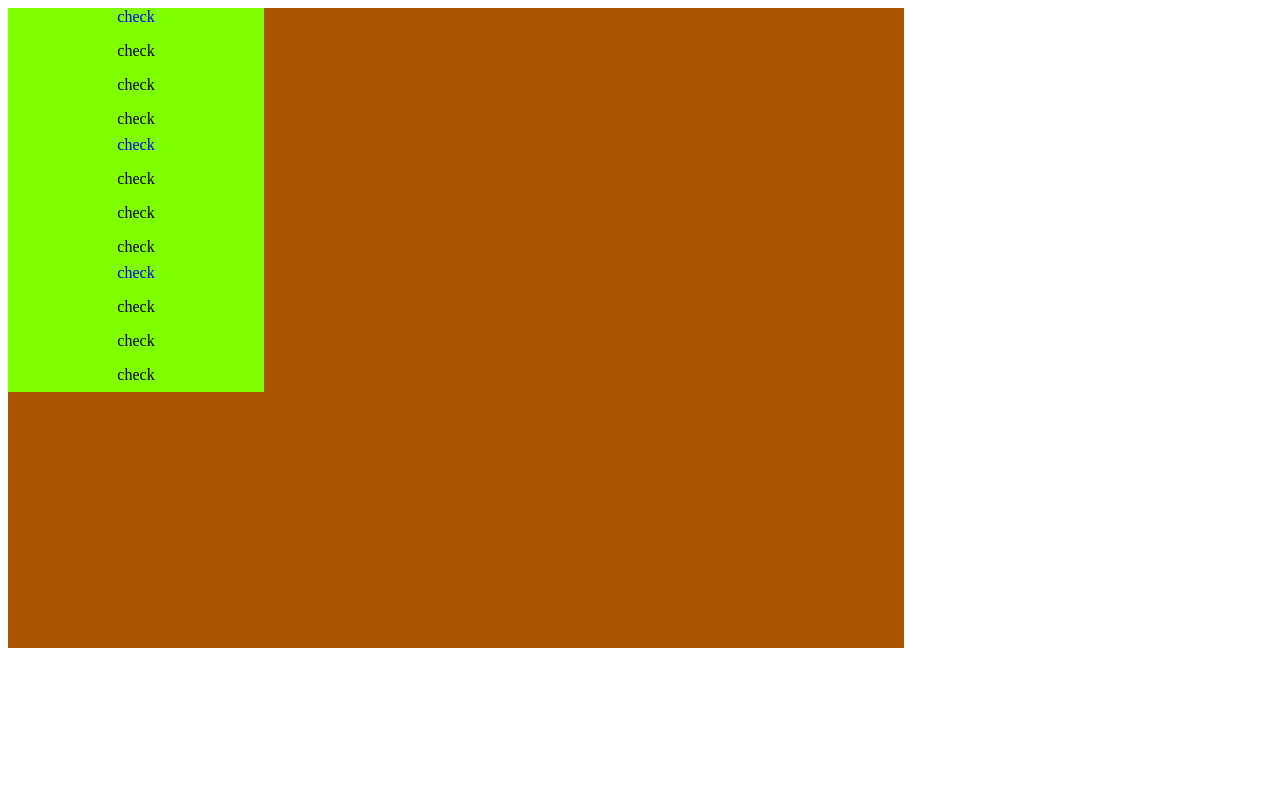
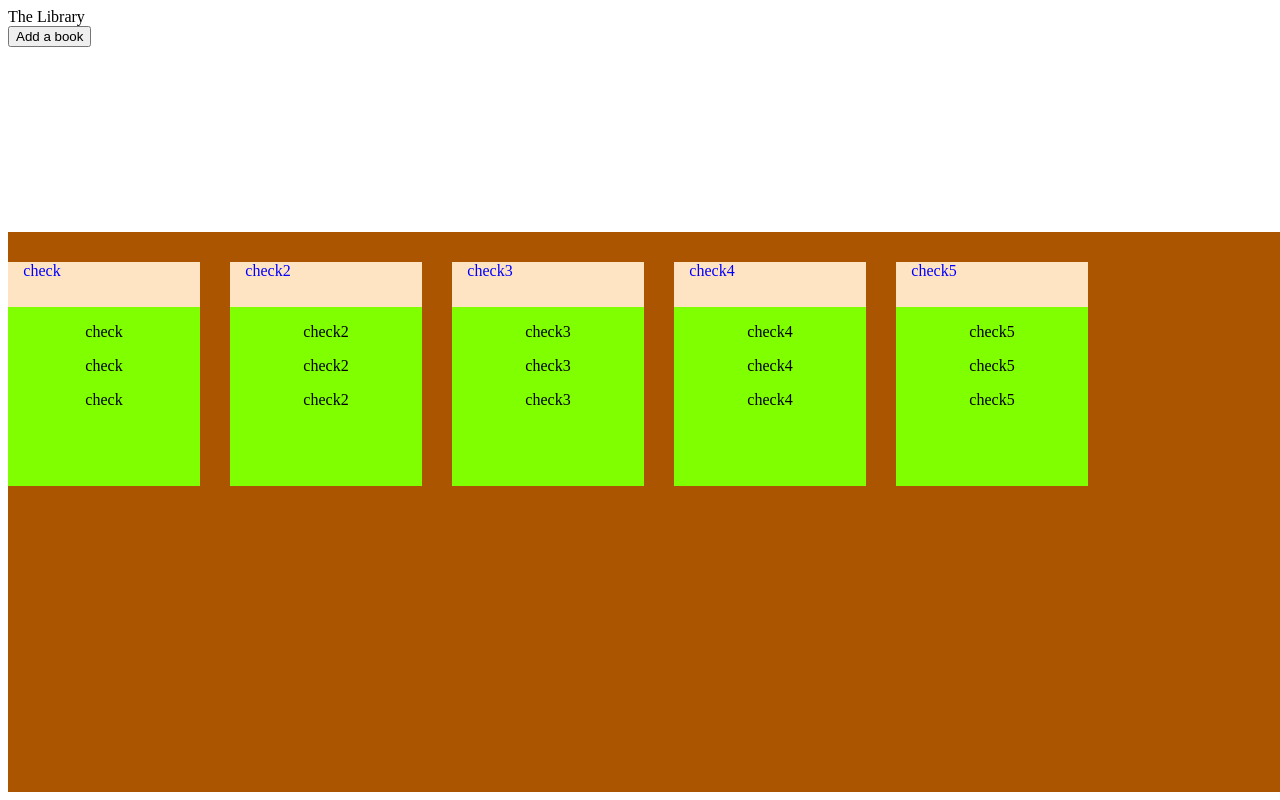
Before and after one commit to BIGVl/Library-Exercise, a plain HTML site: page index.html in a window 1280 px wide. Drawn offline with Linux system fonts and the light colour scheme.

Commit message:
Solved an issue where there were duplicates of books displayed, work on progress

```diff
--- a/index.html
+++ b/index.html
@@ -9,6 +9,10 @@
     <title>Document</title>
 </head>
 <body>
+    <header>
+        <div class="library">The Library</div>
+        <button class="addBook">Add a book</button>
+    </header>
    <div class="books"></div>
 </body>
 </html>
--- a/script.js
+++ b/script.js
@@ -1,5 +1,6 @@
 //Creating important variables and setting the DOM
 const books = document.querySelector('.books');
+const btnAdd = document.querySelector('.addBook');
 
 
 let myLibrary = [];
@@ -14,6 +15,7 @@ function Book (title, author, pages, read) {
     this.pages = pages;
     this.read = read;
 
+
 };
 
 //Adding the book to the library each time the user inputs a new one
@@ -21,33 +23,40 @@ function addBookToLibrary (title, author, pages, read) {
 
     const newBook = new Book(title, author, pages, read);
      myLibrary.push(newBook);
+     displayBooks();
 
-     displayBooks();
 
 };
 
 //Displays the library and gets updated each time the user adds a new one
 function displayBooks () {
 
-    myLibrary.forEach(book=>{
+let theBook
+
+
+    myLibrary.forEach(newBook=>{
+
+        if(theBook!=undefined) books.removeChild(theBook);
+
        theBook = document.createElement('div');
        let newTitle = document.createElement('div');
        let newAuthor = document.createElement('div');
        let newPages = document.createElement('div');
        let newRead = document.createElement('div');
 
+
        theBook.classList.add('theBook');
        newTitle.classList.add('theTitle');
-       newAuthor.classList.add('newAuthor');
-       newPages.classList.add('newPages');
-       newRead.classList.add('newRead');
+       newAuthor.classList.add('theAuthor');
+       newPages.classList.add('thePages');
+       newRead.classList.add('theRead');
 
 
 
-        newTitle.textContent = book.title;
-        newAuthor.textContent = book.author;
-        newPages.textContent = book.pages;
-        newRead.textContent = book.read;
+       newTitle.textContent = newBook.title;
+       newAuthor.textContent = newBook.author;
+       newPages.textContent = newBook.pages;
+       newRead.textContent = newBook.read;
 
         books.appendChild(theBook)
         theBook.appendChild(newTitle)
@@ -58,9 +67,14 @@ function displayBooks () {
 
 
 
+
+
     })
 
 };
 
 addBookToLibrary('check','check','check','check');
-addBookToLibrary('check','check','check','check');
+addBookToLibrary('check2','check2','check2','check2');
+addBookToLibrary('check3','check3','check3','check3');
+addBookToLibrary('check4','check4','check4','check4');
+addBookToLibrary('check5','check5','check5','check5');
--- a/style.css
+++ b/style.css
@@ -1,10 +1,21 @@
+*, *::after, *::before {
+    box-sizing: border-box;
+}
 
+header {
+    height: 28vh;
+}
 
 
 .books {
+    display: flex;
+    flex-wrap: wrap;
     background-color: #AB5500;
-    width: 70vw;
-    height: 80vh;
+    width: 100vw;
+    height: 70vh;
+    gap: 30px;
+
+
 
 }
 
@@ -14,10 +25,18 @@
     flex-direction: column;
     align-items: center;
     gap: 1em;
-    width: 20vw;
-    height: 10vw;
+    height: 40%;
+    width: 15%;
+    margin-top: 30px;
+
+
 }
 
 .theTitle {
     color: blue;
+    align-self: flex-start;
+    padding-left: 8%;
+    background-color:bisque;
+    width:100%;
+    height: 20%;
 }
```
